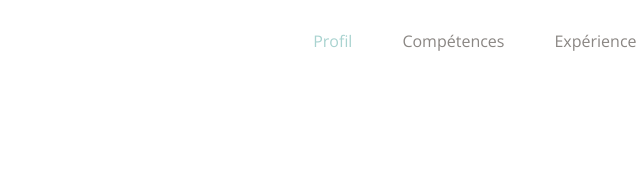
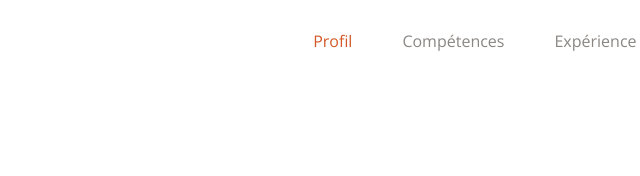
Before and after one commit to SetiZ/cv, a plain HTML site: page index.html in a window 1280 px wide. In both pictures the pointer is over the item "Profil". Shown: the top 176 px of the page, 115-755 px from the left. Drawn offline with nearby package versions, Linux system fonts and the light colour scheme.

Commit message:
changed menu color

```diff
--- a/css/style.css
+++ b/css/style.css
@@ -102,7 +102,7 @@ a:visited {
 }
 .navigation li:hover{
 	cursor:pointer;
-	color: #a9d3d0;
+	color: #d25828;
 }
 
 .navigation .active{
```
